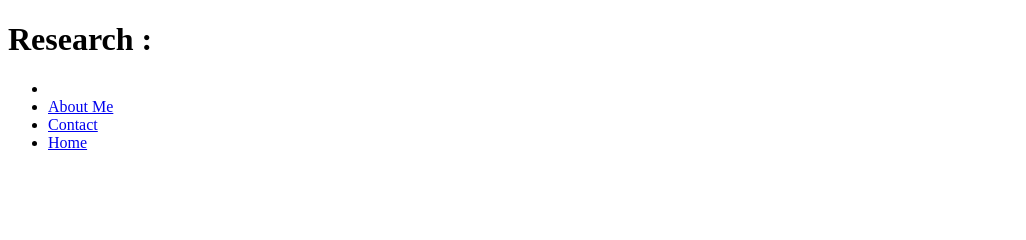
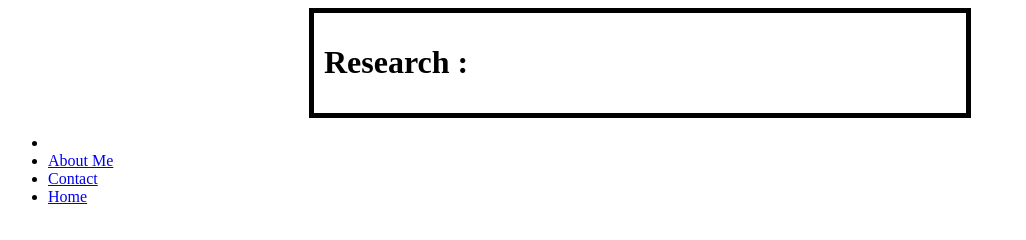
Before and after one commit to puravp2/Adopt_A_Pet, a plain HTML site: page research.html in a window 1280 px wide. Shown: the whole page, without its empty margins (0-1026 px from the left). Drawn offline with Linux system fonts and the light colour scheme.

Commit message:
Update styles.css

```diff
--- a/styles.css
+++ b/styles.css
@@ -69,3 +69,9 @@
   padding:1em;
   margin:80px 1em 1em 0px;
   }
+.center {
+  margin: auto;
+  width: 50%;
+  border: 5px solid black;
+  padding: 10px;
+}
```
